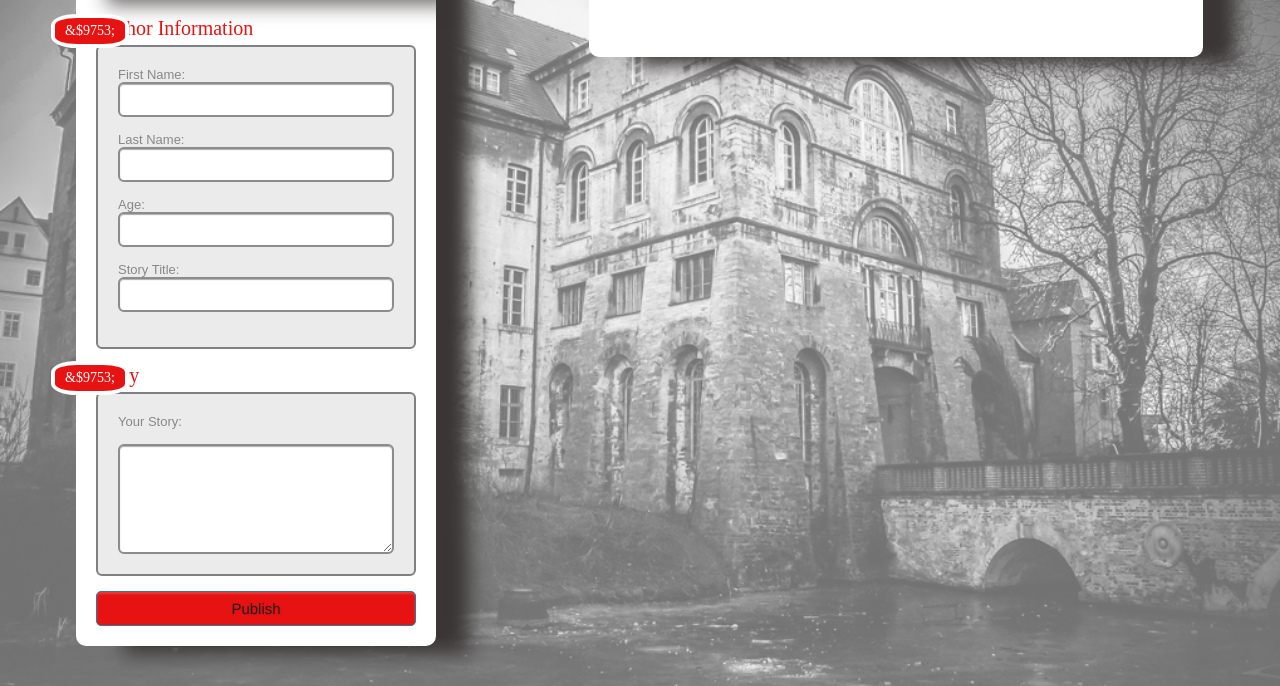
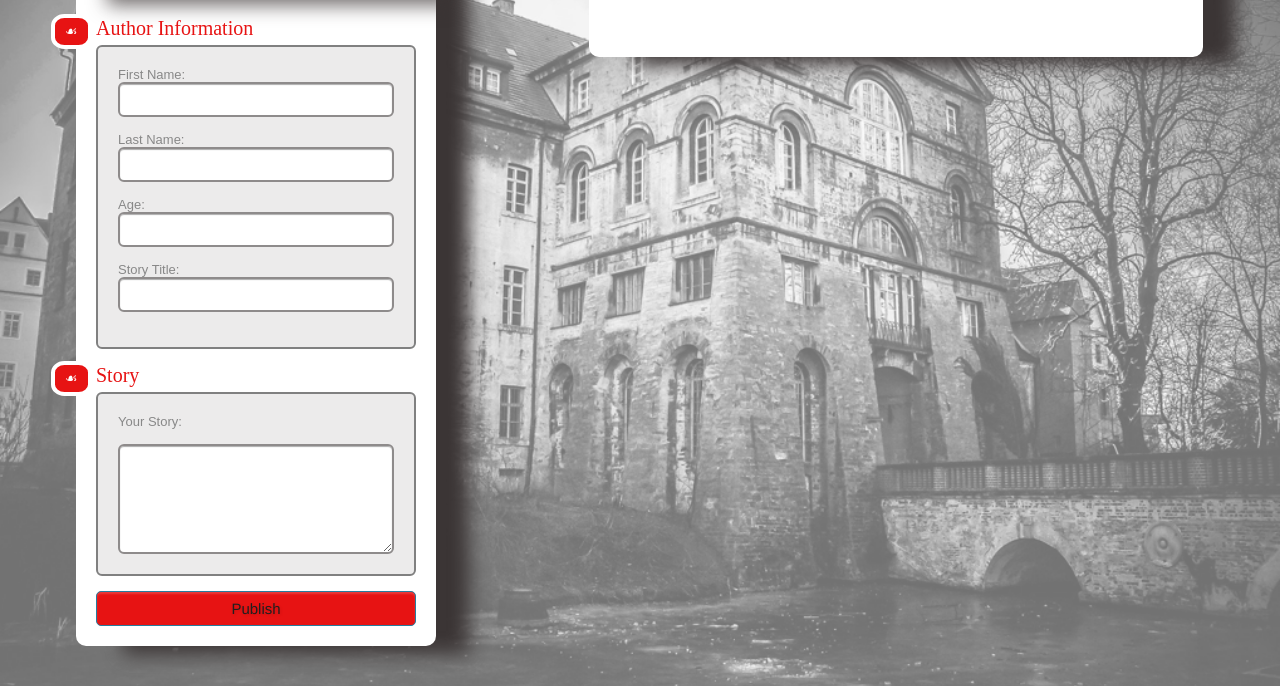
Before and after one commit to MariusGeorgiev/Scary_Story, a plain HTML site: page index.html in a window 1280 px wide. Shown: the part 150-836 px from the top of the page. Drawn offline with Linux system fonts and the light colour scheme.

Commit message:
fix context

```diff
--- a/index.html
+++ b/index.html
@@ -21,7 +21,7 @@
         <span>Fill the author information, genre and the story text!</span>
       </h1>
       <form>
-        <div class="section"><span>&$9753;</span>
+        <div class="section"><span>&#9753;</span>
           Author Information</div>
         <div class="inner-wrap">
           <label>First Name: <input type="text" id="first-name" name="field1" /></label>
@@ -33,7 +33,7 @@
           </label>
         </div>
 
-        <div class="section"><span>&$9753;</span>
+        <div class="section"><span>&#9753;</span>
           Story</div>
         <div class="inner-wrap">
           <label for="story">Your Story:</label>
```
